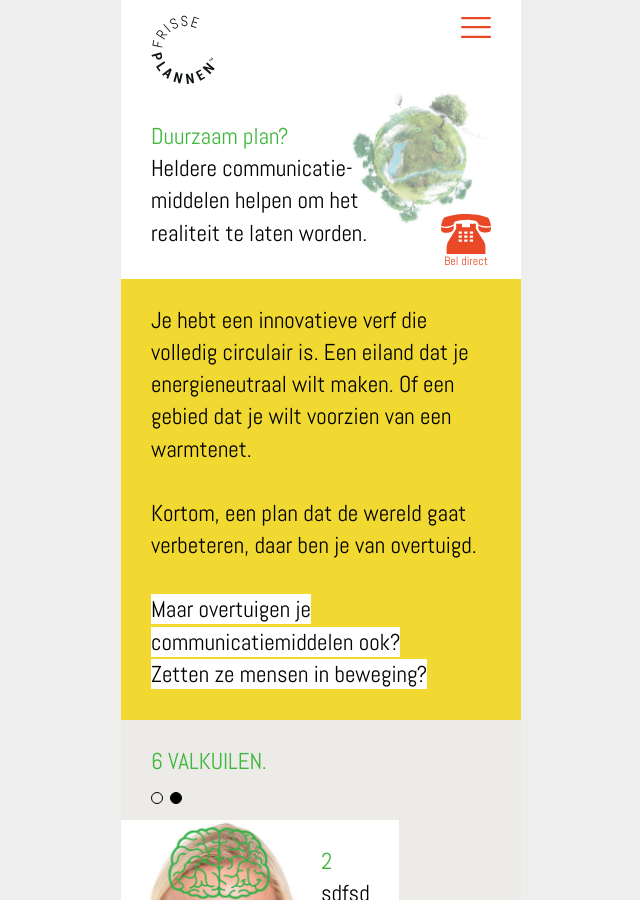
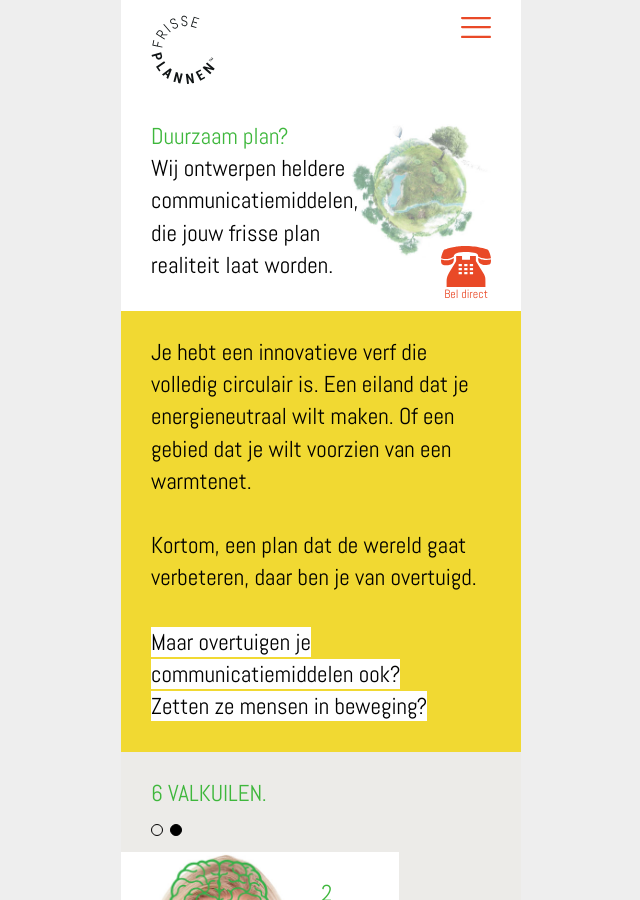
Before and after one commit to jhvanderschee/carli_d, a Jekyll site: the page built from index.md, in a window 1280 px wide and 900 px high. Shown: the whole window, without its empty margins (319-959 px from the left). Built offline with Jekyll 4.4.1, drawn with Linux system fonts in a browser that asks for light colours.

Commit message:
Update home.html

```diff
--- a/_layouts/home.html
+++ b/_layouts/home.html
@@ -3,9 +3,10 @@
 <div class="section" style="padding-top: 120px;">
     <div style="position: relative; z-index: 2;">
         <strong>Duurzaam plan?</strong><br />
-        Heldere communicatie-<br />
-        middelen helpen om het<br />
-        realiteit te laten worden.
+        Wij ontwerpen heldere<br />
+        communicatiemiddelen,<br />
+        die jouw frisse plan<br />
+        realiteit laat worden.
     </div>
     <div class="img" style="right: 30px; width: 150px; bottom: 50px; z-index: 1;"><img src="/img/world.jpg" /></div>
     <div class="img smaller" style="text-align: center; color: #E94927; right: 30px; width: 50px; bottom: 10px; cursor: pointer; z-index: 2;" onclick="window.open('tel:0031618518928');"><img src="/img/phone.svg" />Bel direct</div>
```
